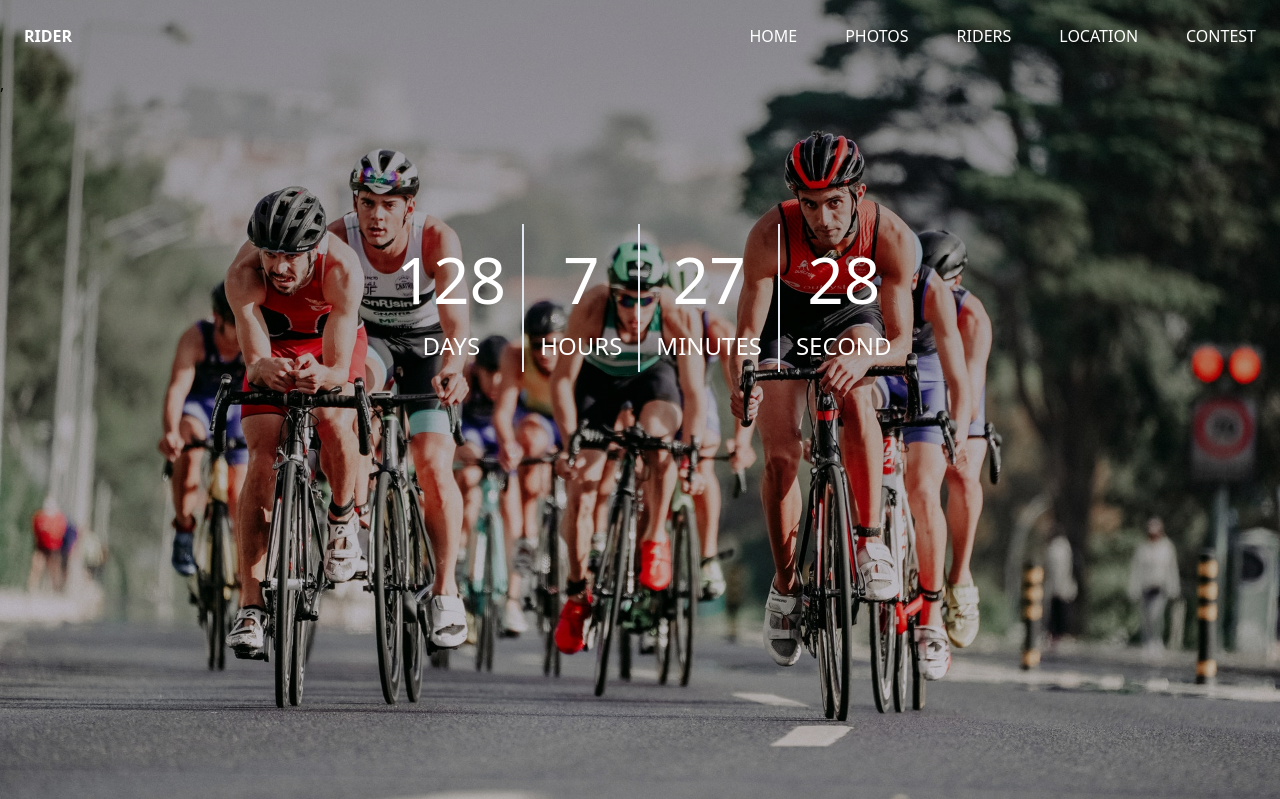
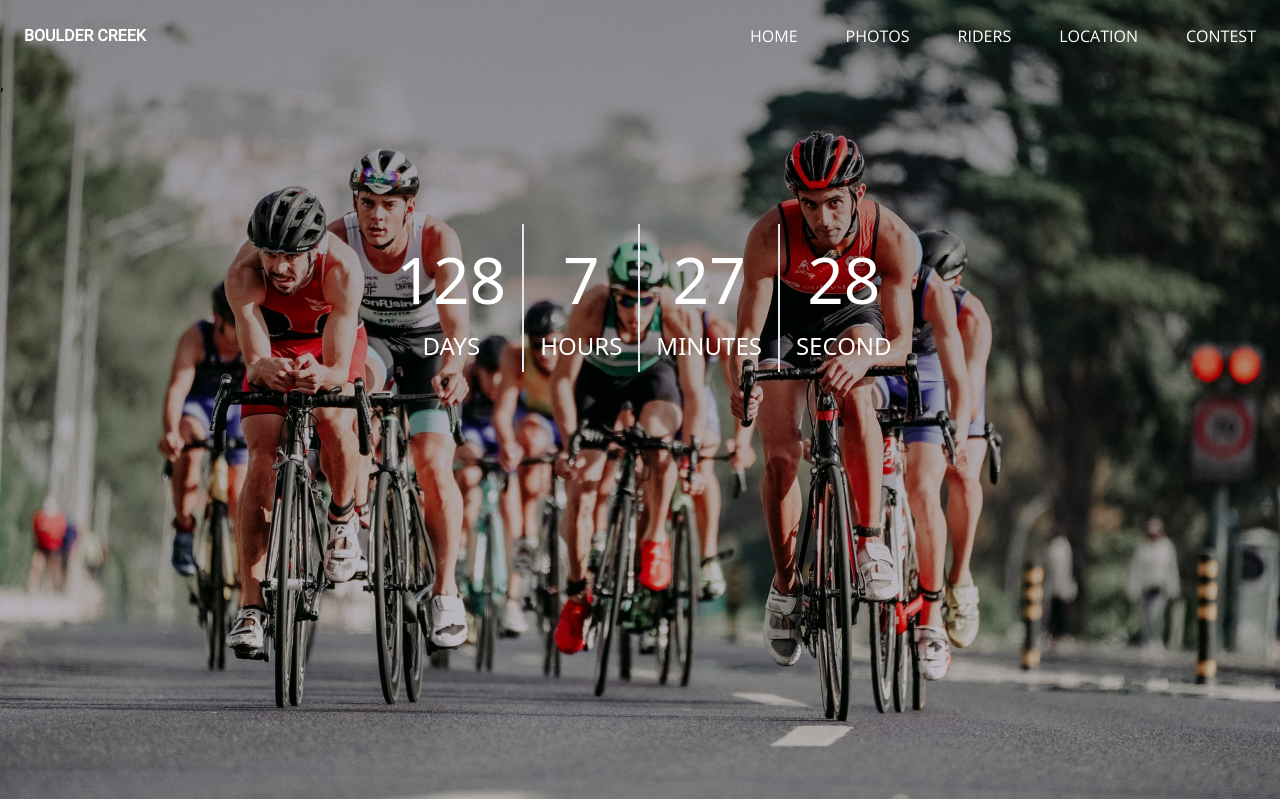
Before and after one commit to AdetunjiTejumade/boulder-bike-tour, a Rails app: page / in a window 1280 px wide. Run offline with Rails 7, Linux system fonts and the light colour scheme; style sheets or scripts are compiled from the project's sources.

Commit message:
add new fonts

```diff
--- a/app/assets/stylesheets/application.css
+++ b/app/assets/stylesheets/application.css
@@ -13,10 +13,40 @@
  *= require_tree .
  *= require_self
  */
+ @font-face {
+     font-family: 'roboto-bold';
+     src: url('Roboto-Bold.ttf') format('truetype');
+
+
+     font-family: 'openSans-semiBold';
+     src: url('OpenSans-SemiBold.ttf') format('truetype');
+
+     font-family: 'openSans';
+     src: url('OpenSans-Regular.ttf') format('truetype');
+ }
+ @font-face {
+    font-family: 'roboto';
+     src: url('Roboto-Regular.ttf') format('truetype');
+ }
+ .roboto-bold{
+     font-family:'roboto-bold';
+ }
+ .roboto{
+     font-family: 'roboto';
+ }
+ .openSans-semiBold {
+    font-family: 'openSans-semiBold';
+ }
+ .openSans {
+     font-family: 'openSans';
+ }
+
 html,body{
     width: 100%;
     height: 100%;
+
 }
+
  .colon::before{
     content: ':';
     display: inline;
--- a/app/javascript/components/navbar.js
+++ b/app/javascript/components/navbar.js
@@ -6,11 +6,11 @@ function Navbar() {
         // render here
         <>
         {/*TODO: change display from flex on smaller screens */}
-        <div className="md:flex justify-between p-6 text-white uppercase">
+        <div className="md:flex justify-between p-6 text-white uppercase ">
             <div className="">
-                <h1 className="font-bold">Rider</h1>
+                <h1 className="font-bold roboto">Boulder Creek</h1>
             </div>
-            <nav className="text-center ">
+            <nav className="text-center openSans">
                 <a href="" className="sm:mr-12 block sm:inline">Home</a>
                 <a href="" className="sm:mr-12 block sm:inline">Photos</a>
                 <a href="" className="sm:mr-12 block sm:inline">Riders</a>
```
Also changed, not shown: app/assets/fonts/OpenSans-Regular.ttf (added), app/assets/fonts/OpenSans-SemiBold.ttf (added), app/assets/fonts/Roboto-Bold.ttf (added), app/assets/fonts/Roboto-Regular.ttf (added).
